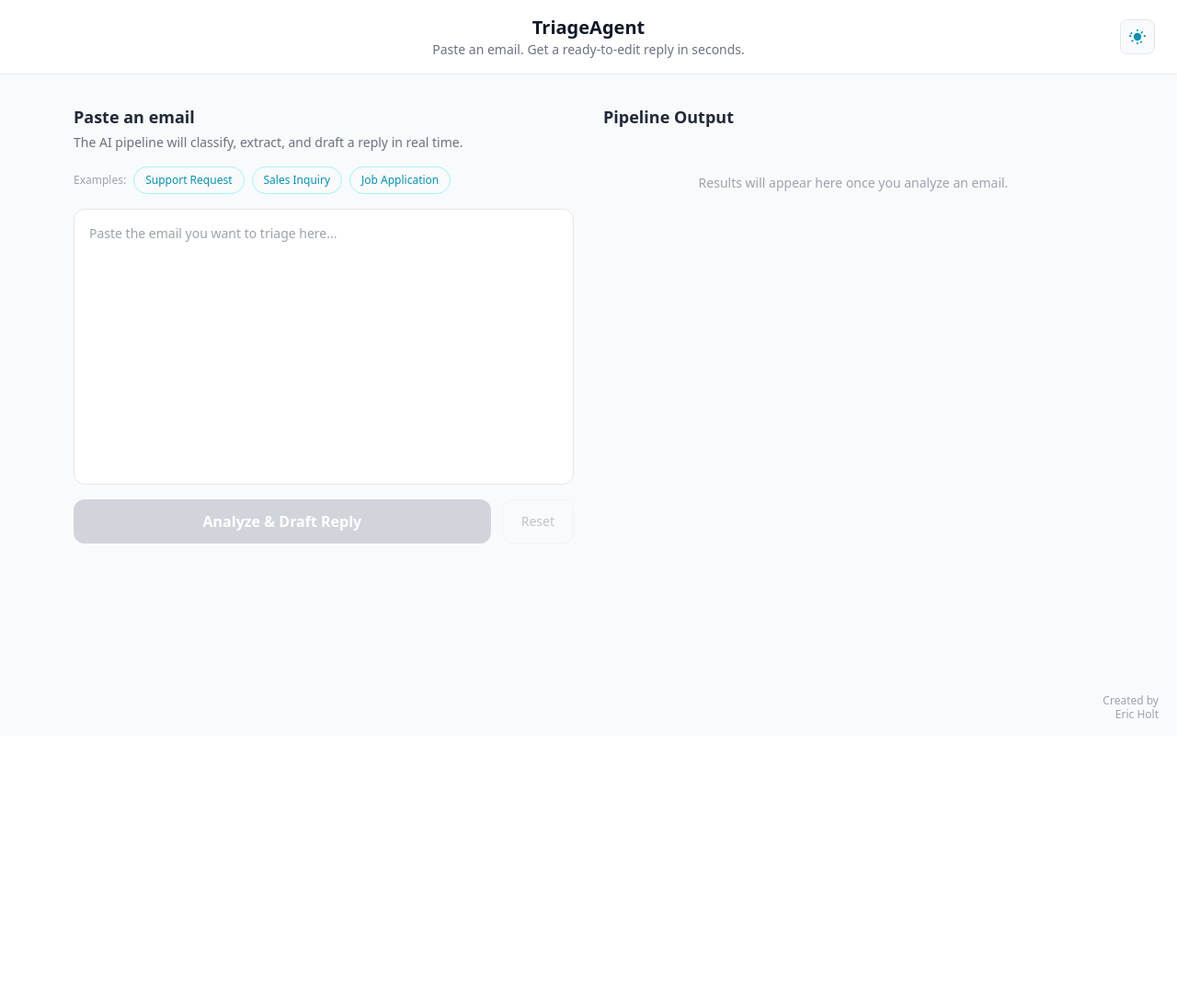
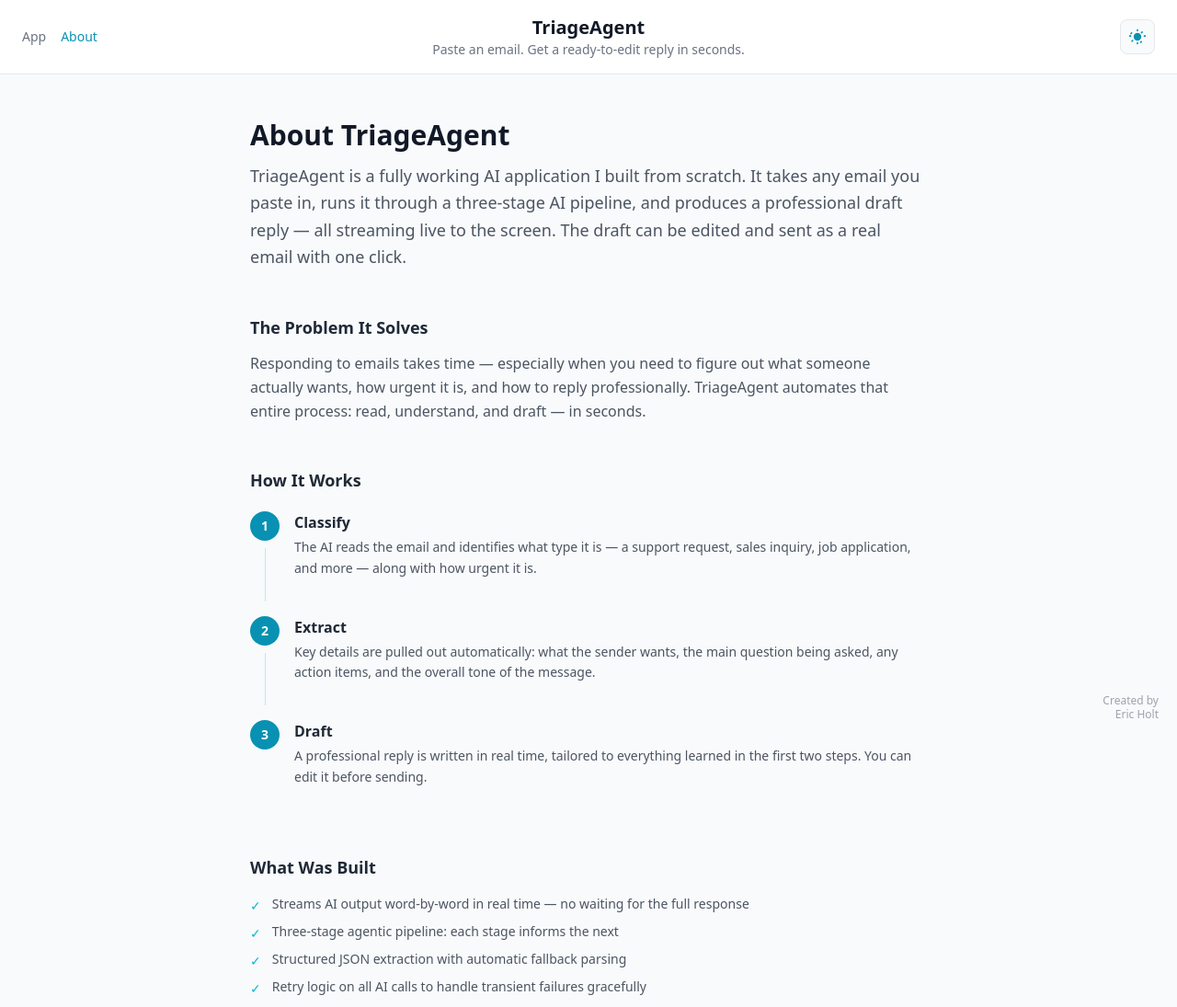
Before and after one commit to eholt723/triageagent, a React (Vite) app in the folder frontend/: page /about in a window 1280 px wide. Shown: the top 1095 px of the page at 92% size. Before the commit the page ends 800 px from the top, so only its background shows below. Built offline with nearby package versions, Linux system fonts and the light colour scheme.

Commit message:
add About page with pipeline, stack, and highlights showcase

```diff
--- a/frontend/package.json
+++ b/frontend/package.json
@@ -10,7 +10,8 @@
   },
   "dependencies": {
     "react": "^18.3.1",
-    "react-dom": "^18.3.1"
+    "react-dom": "^18.3.1",
+    "react-router-dom": "^7.13.1"
   },
   "devDependencies": {
     "@vitejs/plugin-react": "^4.3.1",
--- a/frontend/src/App.jsx
+++ b/frontend/src/App.jsx
@@ -1,6 +1,8 @@
 import { useState, useEffect } from 'react'
+import { Routes, Route, NavLink } from 'react-router-dom'
 import InputPanel from './components/InputPanel'
 import OutputPanel from './components/OutputPanel'
+import AboutPage from './components/AboutPage'
 
 const INITIAL_STAGES = {
   classifying: false,
@@ -82,10 +84,30 @@ export default function App() {
   return (
     <div className="min-h-screen bg-gray-50 dark:bg-gray-950 transition-colors duration-200">
       <header className="bg-white dark:bg-gray-900 border-b border-gray-200 dark:border-gray-800 px-6 py-4 relative flex items-center justify-center">
+        <div className="absolute left-6 flex items-center gap-4">
+          <NavLink
+            to="/"
+            className={({ isActive }) =>
+              `text-sm font-medium transition-colors ${isActive ? 'text-cyan-600 dark:text-cyan-400' : 'text-gray-500 dark:text-gray-400 hover:text-gray-800 dark:hover:text-gray-200'}`
+            }
+          >
+            App
+          </NavLink>
+          <NavLink
+            to="/about"
+            className={({ isActive }) =>
+              `text-sm font-medium transition-colors ${isActive ? 'text-cyan-600 dark:text-cyan-400' : 'text-gray-500 dark:text-gray-400 hover:text-gray-800 dark:hover:text-gray-200'}`
+            }
+          >
+            About
+          </NavLink>
+        </div>
+
         <div className="text-center">
           <h1 className="text-xl font-bold text-gray-900 dark:text-gray-100">TriageAgent</h1>
           <p className="text-sm text-gray-500 dark:text-gray-400">Paste an email. Get a ready-to-edit reply in seconds.</p>
         </div>
+
         <button
           onClick={() => setDark((d) => !d)}
           aria-label="Toggle dark mode"
@@ -103,6 +125,10 @@ export default function App() {
         </button>
       </header>
 
+      <Routes>
+        <Route
+          path="/"
+          element={
             <main className="max-w-6xl mx-auto px-4 py-8">
               <div className="grid grid-cols-1 lg:grid-cols-2 gap-8">
                 <InputPanel
@@ -114,6 +140,10 @@ export default function App() {
                 <OutputPanel stages={stages} />
               </div>
             </main>
+          }
+        />
+        <Route path="/about" element={<AboutPage />} />
+      </Routes>
 
       <footer className="fixed bottom-4 right-5 text-xs text-gray-400 dark:text-gray-600 text-right leading-tight">
         Created by<br />Eric Holt
--- /dev/null
+++ b/frontend/src/components/AboutPage.jsx
@@ -0,0 +1,138 @@
+import { Link } from 'react-router-dom'
+
+const PIPELINE = [
+  {
+    step: '1',
+    name: 'Classify',
+    desc: 'The AI reads the email and identifies what type it is — a support request, sales inquiry, job application, and more — along with how urgent it is.',
+  },
+  {
+    step: '2',
+    name: 'Extract',
+    desc: "Key details are pulled out automatically: what the sender wants, the main question being asked, any action items, and the overall tone of the message.",
+  },
+  {
+    step: '3',
+    name: 'Draft',
+    desc: 'A professional reply is written in real time, tailored to everything learned in the first two steps. You can edit it before sending.',
+  },
+]
+
+const STACK = [
+  { name: 'React + Vite', role: 'Frontend UI' },
+  { name: 'Tailwind CSS', role: 'Styling' },
+  { name: 'Python + FastAPI', role: 'Backend API' },
+  { name: 'Groq (LLaMA 3.3 70B)', role: 'AI / LLM' },
+  { name: 'Gmail API', role: 'Email delivery' },
+  { name: 'Docker', role: 'Containerized deployment' },
+  { name: 'Hugging Face Spaces', role: 'Cloud hosting' },
+  { name: 'GitHub Actions', role: 'Continuous deployment' },
+]
+
+const HIGHLIGHTS = [
+  'Streams AI output word-by-word in real time — no waiting for the full response',
+  'Three-stage agentic pipeline: each stage informs the next',
+  'Structured JSON extraction with automatic fallback parsing',
+  'Retry logic on all AI calls to handle transient failures gracefully',
+  'Editable draft with one-click email delivery via Gmail OAuth2',
+  'Full test suite: unit tests (mocked) and integration tests (live API)',
+  'Automated deployment — every push to main ships to production',
+]
+
+export default function AboutPage() {
+  return (
+    <main className="max-w-3xl mx-auto px-4 py-12 pb-20">
+
+      {/* Hero */}
+      <div className="mb-12">
+        <h2 className="text-3xl font-bold text-gray-900 dark:text-gray-100 mb-3">About TriageAgent</h2>
+        <p className="text-lg text-gray-600 dark:text-gray-400 leading-relaxed">
+          TriageAgent is a fully working AI application I built from scratch. It takes any email you paste in,
+          runs it through a three-stage AI pipeline, and produces a professional draft reply — all streaming
+          live to the screen. The draft can be edited and sent as a real email with one click.
+        </p>
+      </div>
+
+      {/* Problem */}
+      <section className="mb-12">
+        <h3 className="text-lg font-semibold text-gray-800 dark:text-gray-200 mb-3">The Problem It Solves</h3>
+        <p className="text-gray-600 dark:text-gray-400 leading-relaxed">
+          Responding to emails takes time — especially when you need to figure out what someone actually wants,
+          how urgent it is, and how to reply professionally. TriageAgent automates that entire process:
+          read, understand, and draft — in seconds.
+        </p>
+      </section>
+
+      {/* Pipeline */}
+      <section className="mb-12">
+        <h3 className="text-lg font-semibold text-gray-800 dark:text-gray-200 mb-5">How It Works</h3>
+        <div className="flex flex-col gap-4">
+          {PIPELINE.map((stage, i) => (
+            <div key={stage.step} className="flex gap-4">
+              <div className="flex flex-col items-center">
+                <div className="w-8 h-8 rounded-full bg-cyan-600 text-white text-sm font-bold flex items-center justify-center flex-shrink-0">
+                  {stage.step}
+                </div>
+                {i < PIPELINE.length - 1 && (
+                  <div className="w-px flex-1 bg-cyan-200 dark:bg-cyan-900 mt-2" />
+                )}
+              </div>
+              <div className="pb-6">
+                <div className="font-semibold text-gray-800 dark:text-gray-200 mb-1">{stage.name}</div>
+                <p className="text-sm text-gray-600 dark:text-gray-400 leading-relaxed">{stage.desc}</p>
+              </div>
+            </div>
+          ))}
+        </div>
+      </section>
+
+      {/* Highlights */}
+      <section className="mb-12">
+        <h3 className="text-lg font-semibold text-gray-800 dark:text-gray-200 mb-4">What Was Built</h3>
+        <ul className="space-y-2">
+          {HIGHLIGHTS.map((item) => (
+            <li key={item} className="flex gap-3 text-sm text-gray-600 dark:text-gray-400">
+              <span className="text-cyan-500 mt-0.5 flex-shrink-0">&#10003;</span>
+              {item}
+            </li>
+          ))}
+        </ul>
+      </section>
+
+      {/* Stack */}
+      <section className="mb-12">
+        <h3 className="text-lg font-semibold text-gray-800 dark:text-gray-200 mb-4">Tech Stack</h3>
+        <div className="grid grid-cols-2 sm:grid-cols-4 gap-3">
+          {STACK.map((item) => (
+            <div
+              key={item.name}
+              className="bg-white dark:bg-gray-900 border border-gray-200 dark:border-gray-700 rounded-xl p-3 text-center"
+            >
+              <div className="text-sm font-semibold text-gray-800 dark:text-gray-200">{item.name}</div>
+              <div className="text-xs text-gray-500 dark:text-gray-500 mt-0.5">{item.role}</div>
+            </div>
+          ))}
+        </div>
+      </section>
+
+      {/* Links */}
+      <section className="flex gap-4 flex-wrap">
+        <Link
+          to="/"
+          className="px-5 py-2.5 bg-cyan-600 hover:bg-cyan-700 text-white text-sm font-semibold rounded-xl transition-colors"
+        >
+          Try the App
+        </Link>
+        <a
+          href="https://github.com/eholt723/triageagent"
+          target="_blank"
+          rel="noreferrer"
+          className="px-5 py-2.5 border border-gray-200 dark:border-gray-700 text-gray-700 dark:text-gray-300 hover:bg-gray-100 dark:hover:bg-gray-800 text-sm font-semibold rounded-xl transition-colors"
+        >
+          View on GitHub
+        </a>
+      </section>
+
+    </main>
+  )
+}
--- a/frontend/src/main.jsx
+++ b/frontend/src/main.jsx
@@ -1,10 +1,13 @@
 import React from 'react'
 import ReactDOM from 'react-dom/client'
+import { BrowserRouter } from 'react-router-dom'
 import App from './App.jsx'
 import './index.css'
 
 ReactDOM.createRoot(document.getElementById('root')).render(
   <React.StrictMode>
-    <App />
+    <BrowserRouter>
+      <App />
+    </BrowserRouter>
   </React.StrictMode>
 )
```
Also changed, not shown: 1 other file (tests, documents, lock files or other folders). Lines whose indentation alone changed are shown as unchanged.
